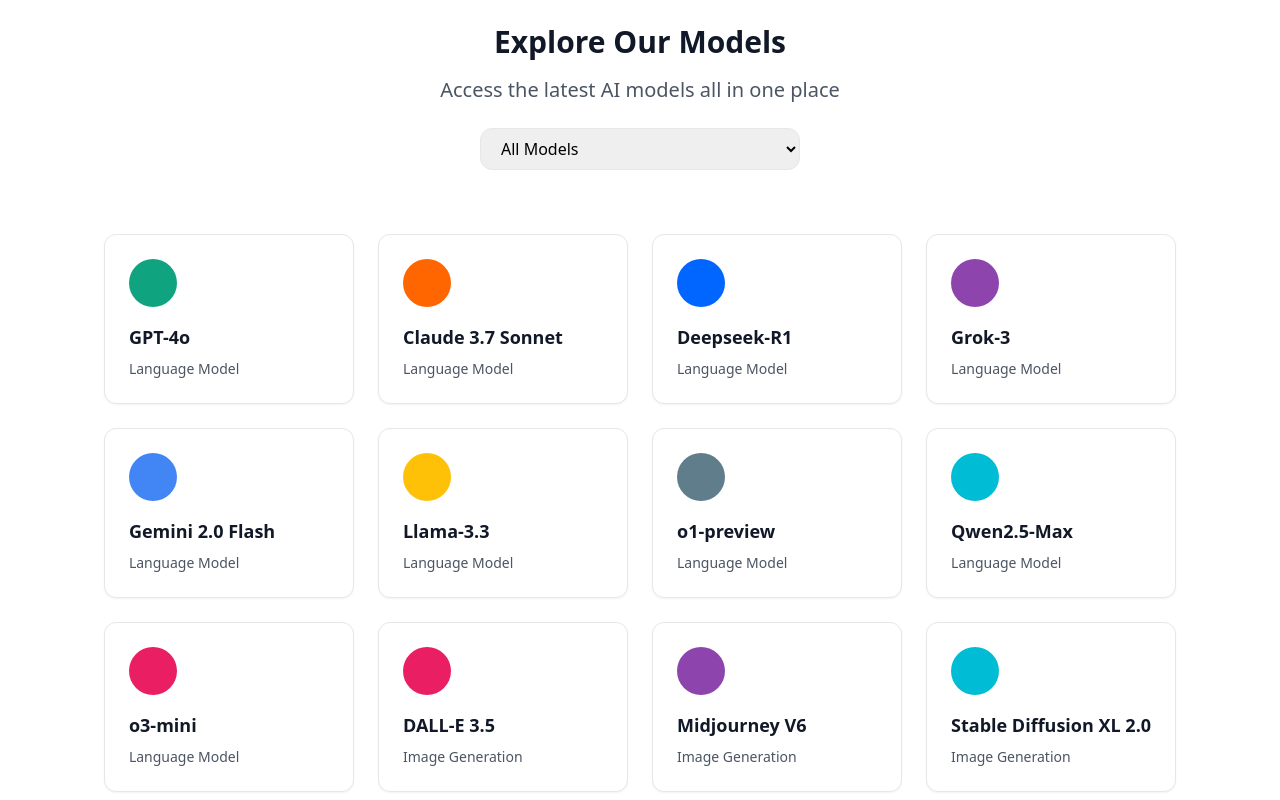
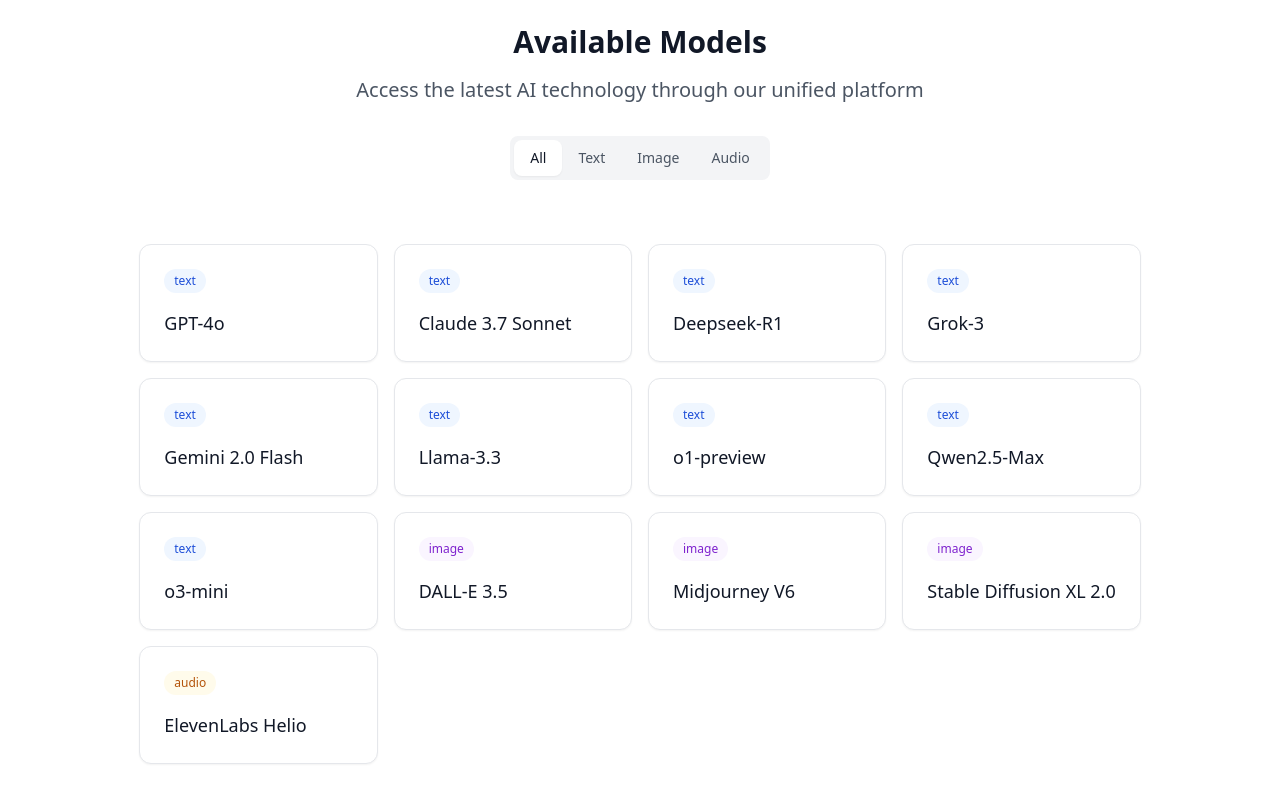
Before and after one commit to mrp3790/drawbridge-landing, a React (Create React App) app: page / in a window 1280 px wide. Shown: the part 1640-2440 px from the top of the page. Built offline with nearby package versions, Linux system fonts and the light colour scheme; the HTML template or start-up script is replaced by a standard one.

Commit message:
Update App.js

```diff
--- a/src/App.js
+++ b/src/App.js
@@ -10,41 +10,32 @@ function App() {
   const [modelFilter, setModelFilter] = useState('all');
 
   const aiModels = [
-    // LLMs
-    { name: "GPT-4o", color: "#10a37f", type: "llm" },
-    { name: "Claude 3.7 Sonnet", color: "#ff6600", type: "llm" },
-    { name: "Deepseek-R1", color: "#0066ff", type: "llm" },
-    { name: "Grok-3", color: "#8e44ad", type: "llm" },
-    { name: "Gemini 2.0 Flash", color: "#4285f4", type: "llm" },
-    { name: "Llama-3.3", color: "#ffc107", type: "llm" },
-    { name: "o1-preview", color: "#607d8b", type: "llm" },
-    { name: "Qwen2.5-Max", color: "#00bcd4", type: "llm" },
-    { name: "o3-mini", color: "#e91e63", type: "llm" },
+    // Text models
+    { name: "GPT-4o", type: "text" },
+    { name: "Claude 3.7 Sonnet", type: "text" },
+    { name: "Deepseek-R1", type: "text" },
+    { name: "Grok-3", type: "text" },
+    { name: "Gemini 2.0 Flash", type: "text" },
+    { name: "Llama-3.3", type: "text" },
+    { name: "o1-preview", type: "text" },
+    { name: "Qwen2.5-Max", type: "text" },
+    { name: "o3-mini", type: "text" },
 
     // Image generation
-    { name: "DALL-E 3.5", color: "#e91e63", type: "image" },
-    { name: "Midjourney V6", color: "#8e44ad", type: "image" },
-    { name: "Stable Diffusion XL 2.0", color: "#00bcd4", type: "image" },
+    { name: "DALL-E 3.5", type: "image" },
+    { name: "Midjourney V6", type: "image" },
+    { name: "Stable Diffusion XL 2.0", type: "image" },
 
-    // Text-to-Speech
-    { name: "ElevenLabs Helio", color: "#ffc107", type: "speech" },
+    // Audio models
+    { name: "ElevenLabs Helio", type: "audio" },
   ];
 
   const getModelAction = (type) => {
     switch (type) {
-      case "llm": return "Generate text with";
+      case "text": return "Generate text with";
       case "image": return "Create images with";
-      case "speech": return "Produce audio with";
+      case "audio": return "Produce audio with";
       default: return "Access to";
-    }
-  };
-
-  const getModelType = (type) => {
-    switch (type) {
-      case "llm": return "Language Model";
-      case "image": return "Image Generation";
-      case "speech": return "Text-to-Speech";
-      default: return type;
     }
   };
 
@@ -196,7 +187,7 @@ function App() {
         </div>
       </section>
 
-      <section id="features" className="min-h-screen flex flex-col justify-center py-12 md:py-16 px-2 sm:px-4 bg-gray-50">
+      <section id="features" className="min-h-screen flex flex-col justify-center py-12 md:py-16 px-2 sm:px-4">
         <div className="max-w-7xl mx-auto">
           <div className="text-center mb-8 md:mb-16">
             <h2 className="text-2xl md:text-3xl font-bold text-gray-900 mb-2 md:mb-4">Fear of missing out?</h2>
@@ -222,43 +213,61 @@ function App() {
         </div>
       </section>
 
-      {/* New Models Section */}
-      <section id="models" className="min-h-screen flex flex-col justify-center py-12 md:py-16 px-2 sm:px-4">
+      {/* Models Section */}
+      <section id="models" className="min-h-screen flex flex-col justify-center py-12 md:py-16 px-2 sm:px-4 bg-white">
         <div className="max-w-7xl mx-auto">
           <div className="text-center mb-8 md:mb-16">
-            <h2 className="text-2xl md:text-3xl font-bold text-gray-900 mb-2 md:mb-4">Explore Our Models</h2>
+            <h2 className="text-2xl md:text-3xl font-bold text-gray-900 mb-2 md:mb-4">Available Models</h2>
             <p className="text-base md:text-xl text-gray-600 max-w-2xl mx-auto">
-              Access the latest AI models all in one place
+              Access the latest AI technology through our unified platform
             </p>
 
-            {/* Model Type Filter */}
-            <div className="mt-6 max-w-xs mx-auto">
-              <select
-                className="w-full px-4 py-2 rounded-xl border border-gray-200 focus:border-gray-400 focus:outline-none"
-                value={modelFilter}
-                onChange={(e) => setModelFilter(e.target.value)}
+            {/* Model Category Filter */}
+            <div className="mt-8 inline-flex bg-gray-100 p-1 rounded-lg">
+              <button
+                className={`px-4 py-2 text-sm font-medium rounded-lg transition-all ${modelFilter === 'all' ? 'bg-white shadow-sm text-gray-900' : 'text-gray-600 hover:text-gray-900'}`}
+                onClick={() => setModelFilter('all')}
               >
-                <option value="all">All Models</option>
-                <option value="llm">Language Models</option>
-                <option value="image">Image Generation</option>
-                <option value="speech">Text-to-Speech</option>
-              </select>
+                All
+              </button>
+              <button
+                className={`px-4 py-2 text-sm font-medium rounded-lg transition-all ${modelFilter === 'text' ? 'bg-white shadow-sm text-gray-900' : 'text-gray-600 hover:text-gray-900'}`}
+                onClick={() => setModelFilter('text')}
+              >
+                Text
+              </button>
+              <button
+                className={`px-4 py-2 text-sm font-medium rounded-lg transition-all ${modelFilter === 'image' ? 'bg-white shadow-sm text-gray-900' : 'text-gray-600 hover:text-gray-900'}`}
+                onClick={() => setModelFilter('image')}
+              >
+                Image
+              </button>
+              <button
+                className={`px-4 py-2 text-sm font-medium rounded-lg transition-all ${modelFilter === 'audio' ? 'bg-white shadow-sm text-gray-900' : 'text-gray-600 hover:text-gray-900'}`}
+                onClick={() => setModelFilter('audio')}
+              >
+                Audio
+              </button>
             </div>
           </div>
 
           {/* Models Grid */}
-          <div className="grid grid-cols-1 sm:grid-cols-2 md:grid-cols-3 lg:grid-cols-4 gap-4 md:gap-6 max-w-6xl mx-auto">
+          <div className="grid grid-cols-1 sm:grid-cols-2 md:grid-cols-3 lg:grid-cols-4 gap-4 max-w-6xl mx-auto">
             {filteredModels.map((model, index) => (
               <div
                 key={index}
-                className="bg-white p-4 md:p-6 rounded-xl border border-gray-200 shadow-sm hover:shadow-md transition-all flex flex-col"
+                className="bg-white p-6 rounded-xl border border-gray-200 hover:border-gray-300 shadow-sm hover:shadow transition-all flex flex-col"
               >
-                <div
-                  className="w-12 h-12 rounded-full mb-4 flex items-center justify-center"
-                  style={{ backgroundColor: model.color }}
-                ></div>
-                <h3 className="text-lg font-bold text-gray-900 mb-2">{model.name}</h3>
-                <p className="text-sm text-gray-600 capitalize">{getModelType(model.type)}</p>
+                <div className="flex items-center justify-between mb-4">
+                  <span className={`text-xs font-medium px-2.5 py-1 rounded-full ${
+                    model.type === 'text' ? 'bg-blue-50 text-blue-700' :
+                    model.type === 'image' ? 'bg-purple-50 text-purple-700' :
+                    'bg-amber-50 text-amber-700'
+                  }`}>
+                    {model.type}
+                  </span>
+                </div>
+                <h3 className="text-lg font-medium text-gray-900">{model.name}</h3>
               </div>
             ))}
           </div>
```
